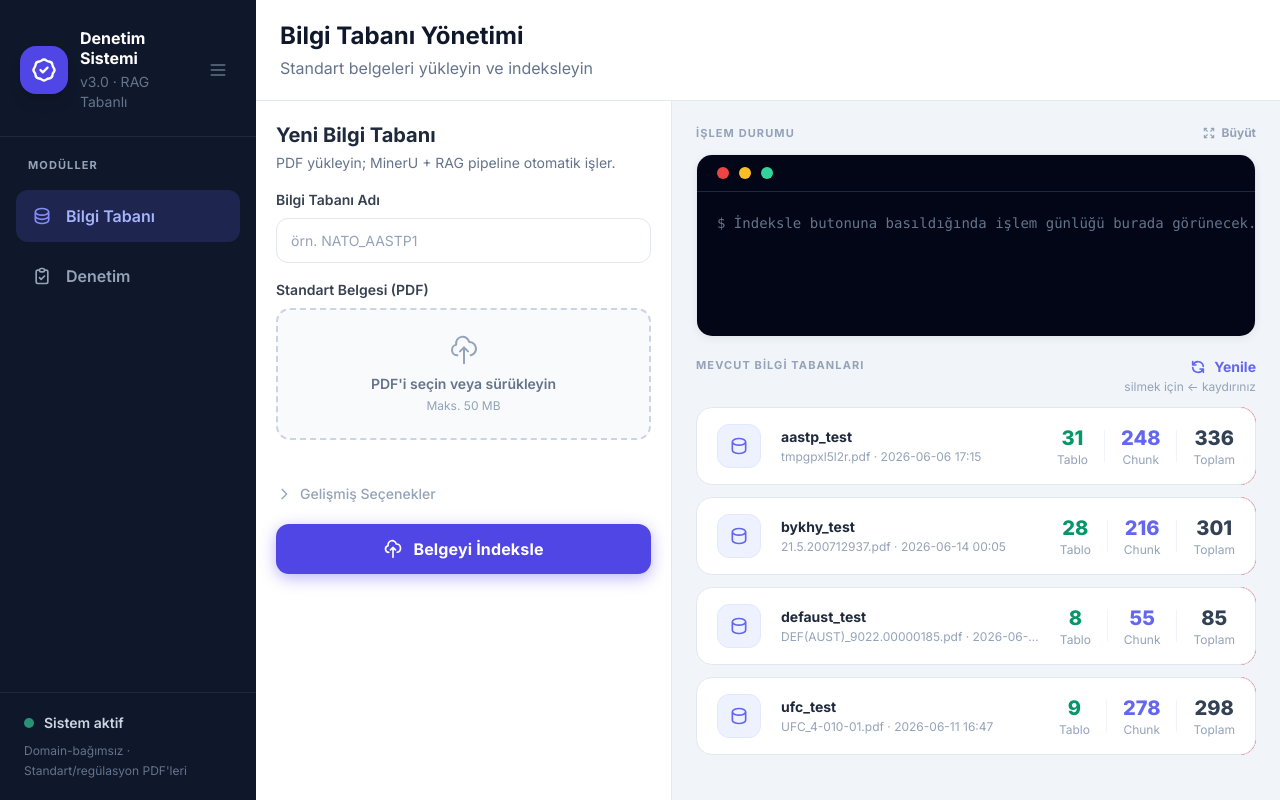
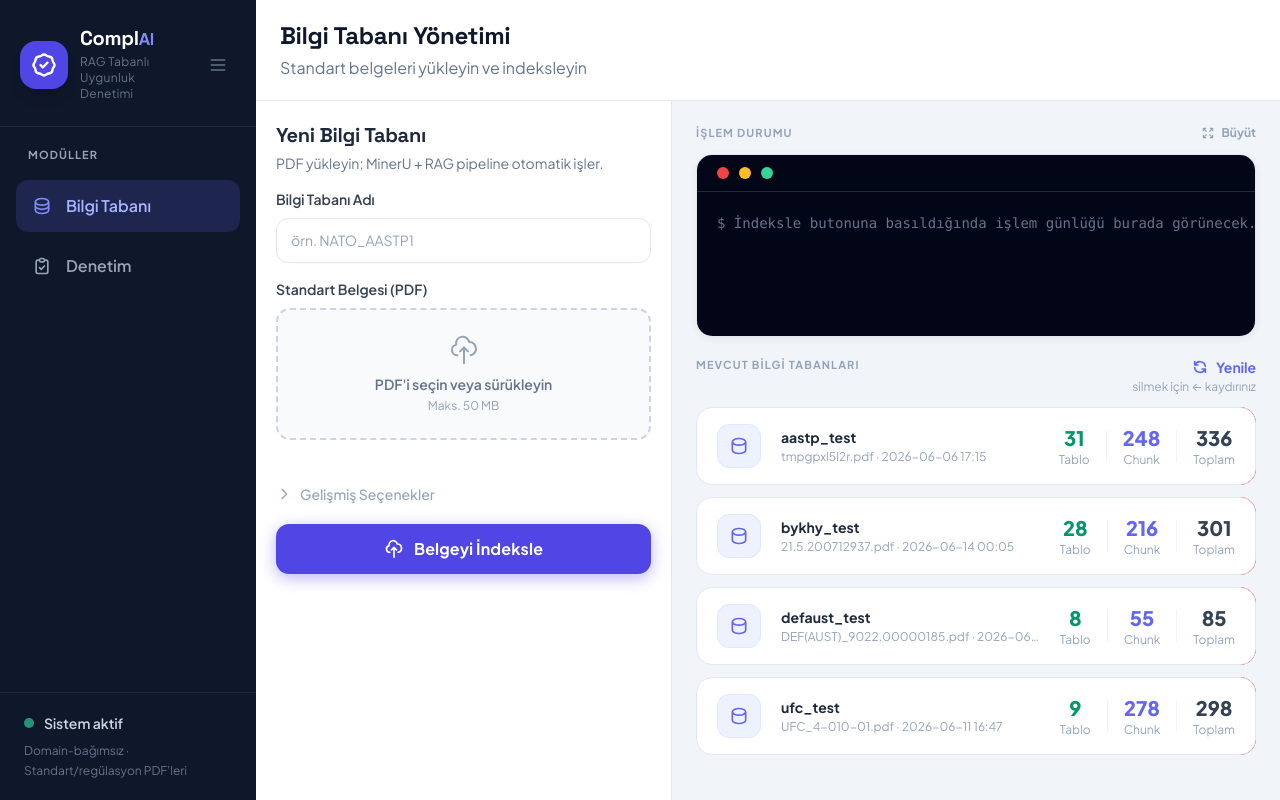
Before and after one commit to tatabey/GraduationProject, a FastAPI app: page / in a window 1280 px wide. Run offline with FastAPI, Linux system fonts and the light colour scheme; some libraries are stand-ins or nearby versions.

Commit message:
Arayuz: proje adi ComplAI + profesyonel tipografi (Space Grotesk + Plus Jakarta Sans)
- Proje adi belirlendi: ComplAI (comply + AI). title, sidebar logo (Compl+AI
  vurgulu), server.py FastAPI title/docstring guncellendi.
- Tipografi yenilendi (eski tek-font Inter "sonuk" geri bildirimi): cift-font
  sistemi -> Space Grotesk (marka/basliklar) + Plus Jakarta Sans (govde).
  CSS degiskenleri (--font-body/--font-display) + antialiasing/legibility.
- Yeni: docs/ARAYUZ_DEGISIKLIKLERI.md (arayuz degisiklik gunlugu).
- SISTEM_OZETI basligi ComplAI'a guncellendi.

```diff
--- a/system/server.py
+++ b/system/server.py
@@ -1,5 +1,5 @@
 """
-FastAPI sunucusu — Standart Uygunluk Denetim Sistemi
+FastAPI sunucusu — ComplAI (Mevzuat Uygunluk Denetimi)
 Çalıştırmak için:
     python3 system/server.py
 """
@@ -30,7 +30,7 @@ from pipeline.auditor import audit_items
 KB_DIR = DATA_DIR / "kbs"
 KB_DIR.mkdir(parents=True, exist_ok=True)
 
-app = FastAPI(title="Denetim Sistemi")
+app = FastAPI(title="ComplAI")
 templates = Jinja2Templates(directory=str(ROOT / "templates"))
 
 # ── İş kuyrukları (job_id → {logs, status, result}) ──────────────────────
--- a/system/templates/index.html
+++ b/system/templates/index.html
@@ -3,12 +3,17 @@
 <head>
   <meta charset="UTF-8">
   <meta name="viewport" content="width=device-width, initial-scale=1.0">
-  <title>Standart Uygunluk Denetim Sistemi</title>
+  <title>ComplAI — Mevzuat Uygunluk Denetimi</title>
   <script src="https://cdn.tailwindcss.com"></script>
   <script src="https://unpkg.com/htmx.org@1.9.12"></script>
   <style>
-    @import url('https://fonts.googleapis.com/css2?family=Inter:wght@400;500;600;700;800&display=swap');
-    *, body { font-family: 'Inter', system-ui, -apple-system, sans-serif; font-size: 16px; }
+    @import url('https://fonts.googleapis.com/css2?family=Space+Grotesk:wght@500;600;700&family=Plus+Jakarta+Sans:wght@400;500;600;700;800&display=swap');
+    :root { --font-body:'Plus Jakarta Sans'; --font-display:'Space Grotesk'; }
+    *, body { font-family: var(--font-body), system-ui, -apple-system, sans-serif; font-size: 16px;
+              -webkit-font-smoothing: antialiased; -moz-osx-font-smoothing: grayscale;
+              text-rendering: optimizeLegibility; }
+    h1, h2, h3, .font-display, .brand { font-family: var(--font-display), var(--font-body), sans-serif;
+              letter-spacing: -.015em; }
     html, body { height: 100%; overflow: hidden; }
     details > summary { list-style: none; }
     details > summary::-webkit-details-marker { display: none; }
@@ -84,8 +89,8 @@
           </svg>
         </div>
         <div class="side-label flex-1 min-w-0">
-          <div class="text-white font-bold text-base leading-tight">Denetim Sistemi</div>
-          <div class="text-slate-500 text-sm mt-1">v3.0 · RAG Tabanlı</div>
+          <div class="brand text-white font-bold text-xl leading-none">Compl<span class="text-indigo-400">AI</span></div>
+          <div class="text-slate-500 text-xs mt-1.5 tracking-wide">RAG Tabanlı Uygunluk Denetimi</div>
         </div>
         <button onclick="toggleSidebar()" title="Menüyü aç/kapat"
                 class="w-9 h-9 flex items-center justify-center rounded-lg text-slate-500
```
Also changed, not shown: system/docs/ARAYUZ_DEGISIKLIKLERI.md (added, +31 -0 lines), system/docs/SISTEM_OZETI.md (+1 -1 lines).
